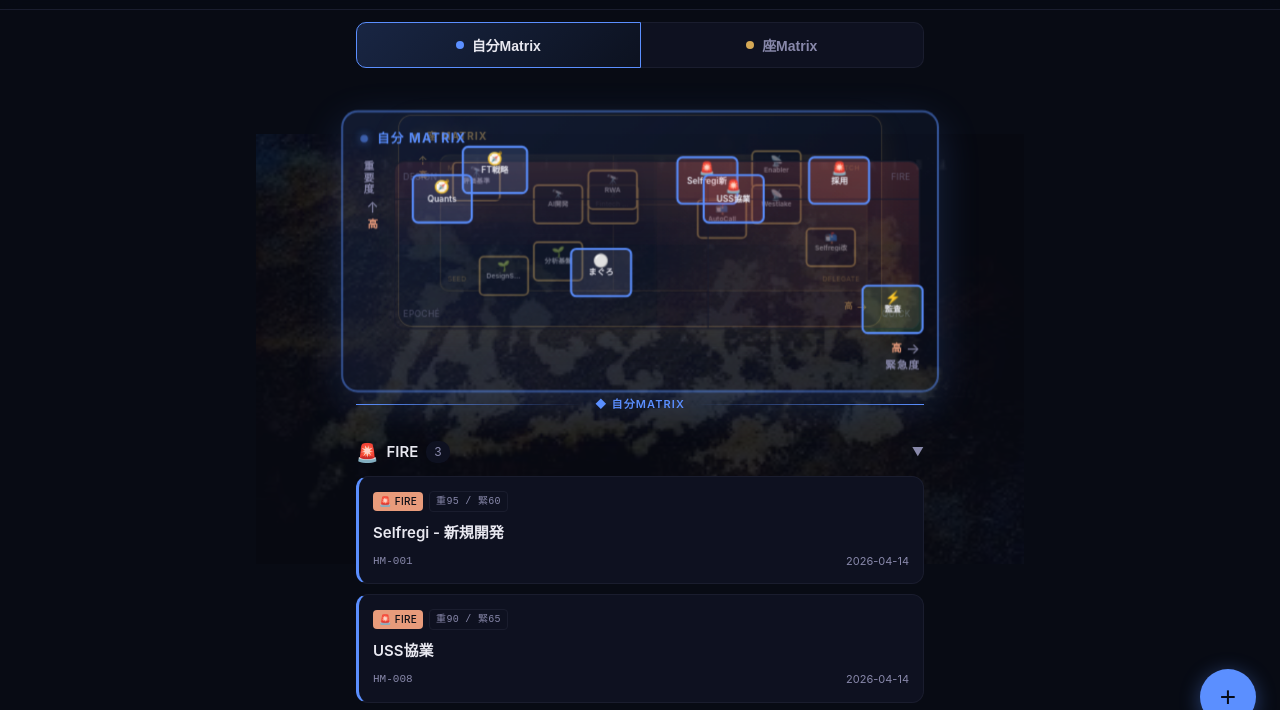
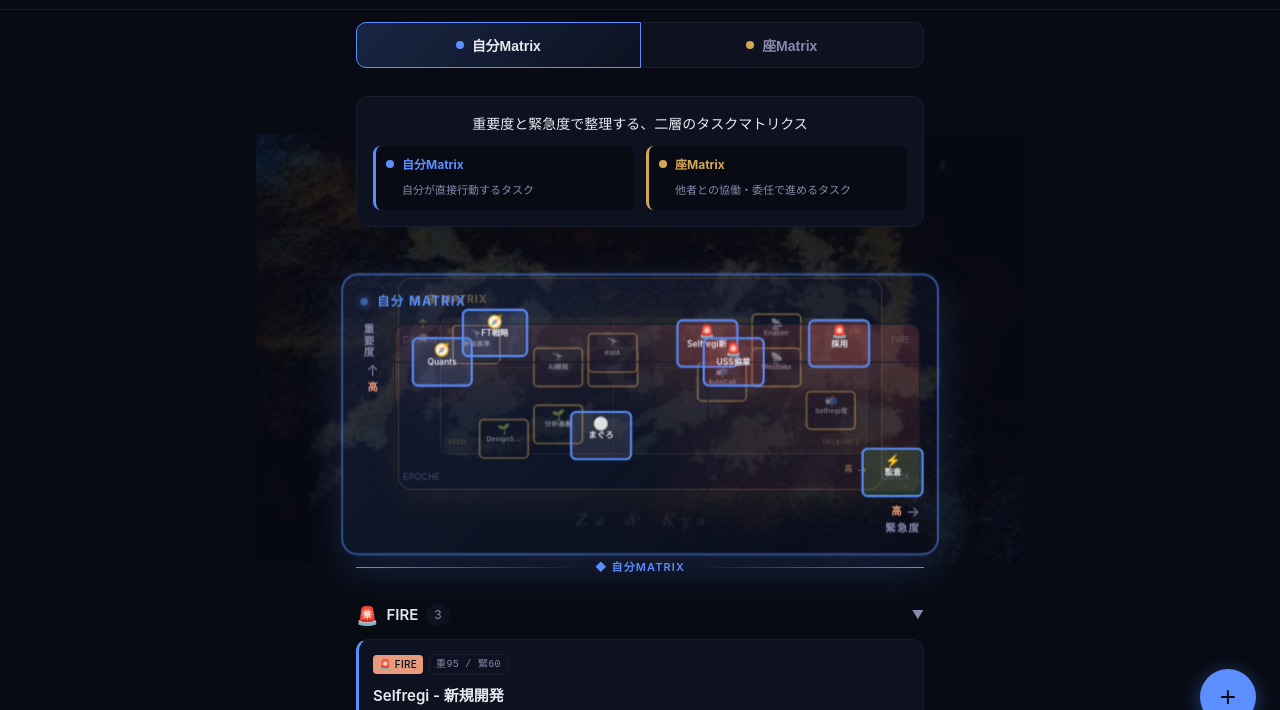
Before and after one commit to KentoNakatsugawa/HEAD-MAP, a plain HTML site: page src/index.html in a window 1280 px wide. Shown: the part 51-761 px from the top of the page. Drawn offline with Linux system fonts and the light colour scheme.

Commit message:
Add matrix overview section
- Add explanatory section before matrix visualization
- Show purpose of two-layer matrix system
- Brief description of Self Matrix vs 座 Matrix

🤖 Generated with [Claude Code](https://claude.com/claude-code)

Co-Authored-By: Claude Opus 4.5 <noreply@anthropic.com>

```diff
--- a/src/index.html
+++ b/src/index.html
@@ -173,6 +173,87 @@
       border-color: var(--other-color);
     }
 
+    /* Matrix Overview */
+    .matrix-overview {
+      padding: 16px;
+      max-width: 600px;
+      margin: 0 auto;
+    }
+
+    .overview-content {
+      background: var(--bg-card);
+      border: 1px solid var(--border);
+      border-radius: 12px;
+      padding: 16px;
+    }
+
+    .overview-lead {
+      font-size: 0.875rem;
+      color: var(--text);
+      text-align: center;
+      margin-bottom: 12px;
+      font-weight: 500;
+    }
+
+    .overview-layers {
+      display: flex;
+      gap: 12px;
+    }
+
+    .overview-layer {
+      flex: 1;
+      display: flex;
+      align-items: flex-start;
+      gap: 8px;
+      padding: 10px;
+      border-radius: 8px;
+      background: var(--bg);
+    }
+
+    .overview-layer.self {
+      border-left: 3px solid var(--self-color);
+    }
+
+    .overview-layer.other {
+      border-left: 3px solid var(--other-color);
+    }
+
+    .overview-dot {
+      width: 8px;
+      height: 8px;
+      border-radius: 50%;
+      margin-top: 4px;
+      flex-shrink: 0;
+    }
+
+    .overview-layer.self .overview-dot {
+      background: var(--self-color);
+    }
+
+    .overview-layer.other .overview-dot {
+      background: var(--other-color);
+    }
+
+    .overview-layer strong {
+      display: block;
+      font-size: 0.75rem;
+      margin-bottom: 2px;
+    }
+
+    .overview-layer.self strong {
+      color: var(--self-color);
+    }
+
+    .overview-layer.other strong {
+      color: var(--other-color);
+    }
+
+    .overview-desc {
+      font-size: 0.6875rem;
+      color: var(--text-muted);
+      line-height: 1.4;
+    }
+
     /* Matrix Container */
     .matrix-container {
       padding: 16px;
@@ -1061,6 +1142,29 @@
       <span>座Matrix</span>
     </button>
   </nav>
+
+  <!-- Matrix Overview -->
+  <section class="matrix-overview">
+    <div class="overview-content">
+      <p class="overview-lead">重要度と緊急度で整理する、二層のタスクマトリクス</p>
+      <div class="overview-layers">
+        <div class="overview-layer self">
+          <span class="overview-dot"></span>
+          <div>
+            <strong>自分Matrix</strong>
+            <span class="overview-desc">自分が直接行動するタスク</span>
+          </div>
+        </div>
+        <div class="overview-layer other">
+          <span class="overview-dot"></span>
+          <div>
+            <strong>座Matrix</strong>
+            <span class="overview-desc">他者との協働・委任で進めるタスク</span>
+          </div>
+        </div>
+      </div>
+    </div>
+  </section>
 
   <!-- Matrix Visualization -->
   <section class="matrix-container">
```
